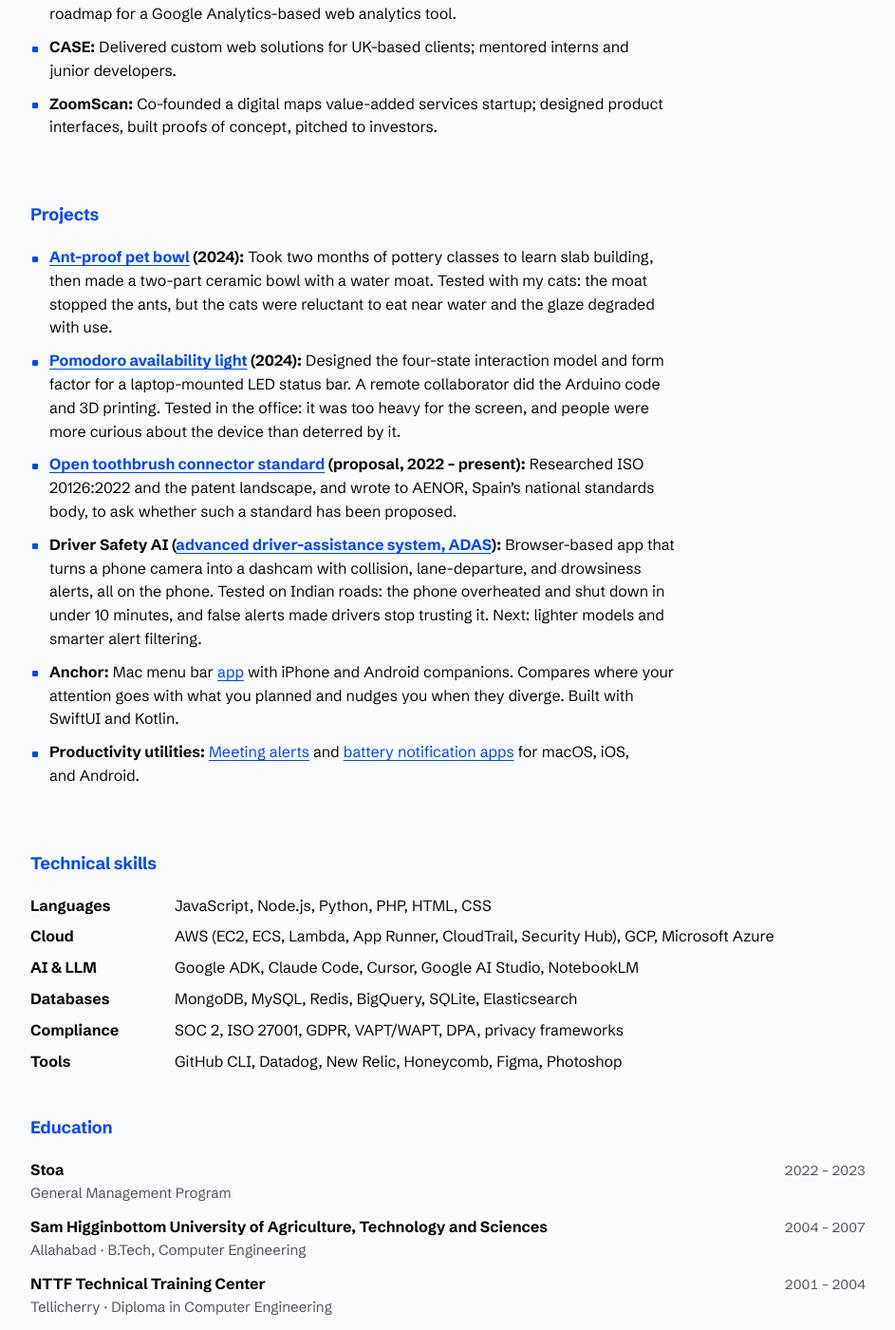
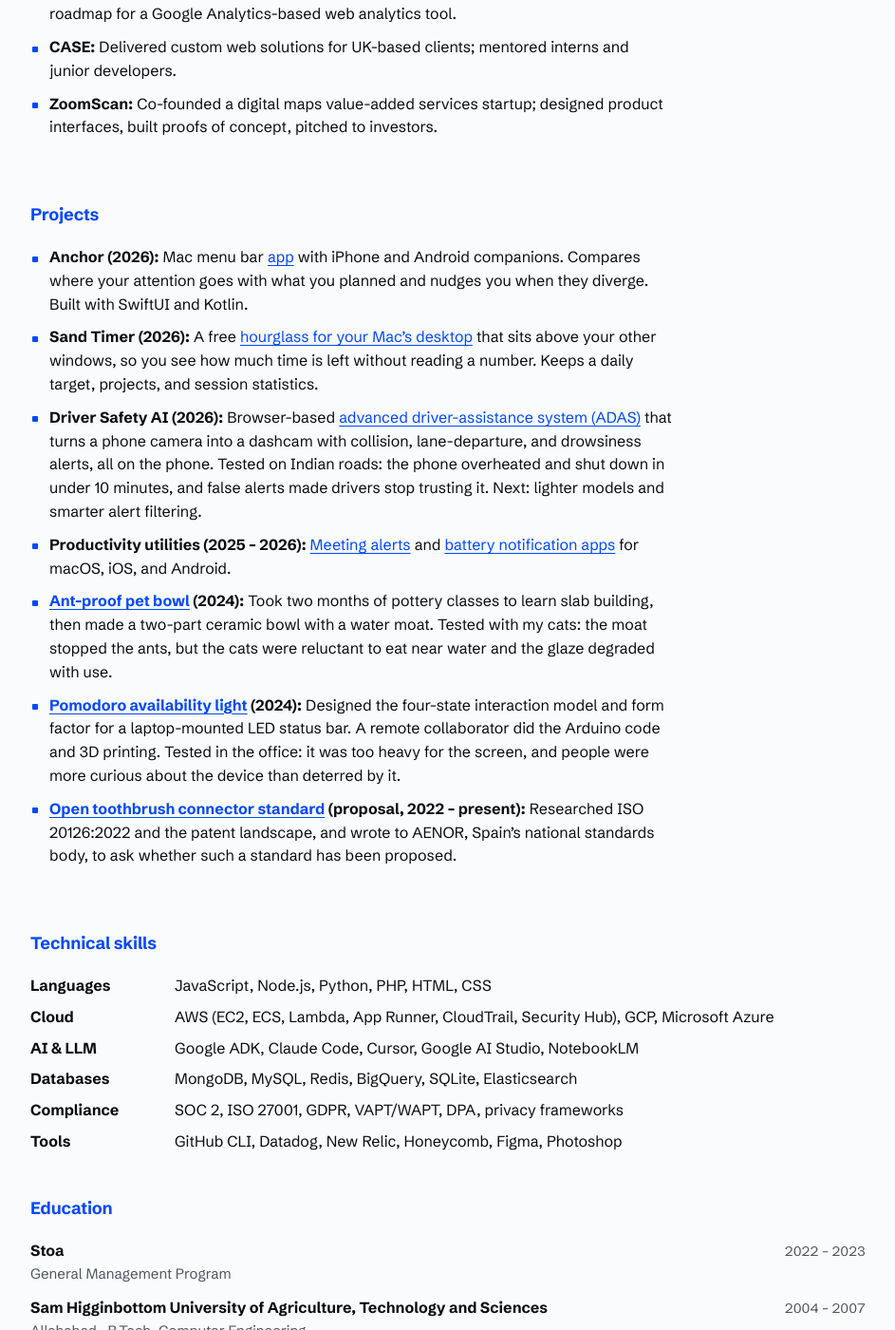
Before and after one commit to and/and.github.io, a Jekyll site: the page resume/index.html, which Jekyll copies as it is, in a window 1280 px wide and 1400 px high, scrolled down 2227 px. Shown: the whole window at 95% size, without its empty margins (168-1111 px from the left). Built offline with Jekyll 4.4.1, drawn with Linux system fonts in a browser that asks for light colours.

Commit message:
Resume: add Sand Timer and order projects by year, newest first
Co-Authored-By: Claude Sonnet 5.5 <noreply@anthropic.com>
Claude-Session: https://claude.ai/code/session_01MuwebNEXBFxCrvNjpbsvNM

```diff
--- a/resume/index.html
+++ b/resume/index.html
@@ -133,11 +133,11 @@ a:hover { text-decoration-thickness: 2px; }
 
   <p class="views-label" id="views-label">View this resume as</p>
   <div class="views" role="tablist" aria-labelledby="views-label">
-    <button role="tab" id="tab-all" data-view="all" aria-selected="true" aria-controls="panel">Everything <span class="n">29</span></button>
+    <button role="tab" id="tab-all" data-view="all" aria-selected="true" aria-controls="panel">Everything <span class="n">30</span></button>
     <button role="tab" id="tab-lead" data-view="lead" aria-selected="false" tabindex="-1" aria-controls="panel">Leadership <span class="n">13</span></button>
-    <button role="tab" id="tab-sw" data-view="sw" aria-selected="false" tabindex="-1" aria-controls="panel">Software <span class="n">20</span></button>
+    <button role="tab" id="tab-sw" data-view="sw" aria-selected="false" tabindex="-1" aria-controls="panel">Software <span class="n">21</span></button>
     <button role="tab" id="tab-hw" data-view="hw" aria-selected="false" tabindex="-1" aria-controls="panel">Hardware &amp; field <span class="n">10</span></button>
-    <button role="tab" id="tab-des" data-view="des" aria-selected="false" tabindex="-1" aria-controls="panel">Design &amp; making <span class="n">7</span></button>
+    <button role="tab" id="tab-des" data-view="des" aria-selected="false" tabindex="-1" aria-controls="panel">Design &amp; making <span class="n">8</span></button>
   </div>
 
   <main id="panel" role="tabpanel" aria-labelledby="tab-all">
@@ -223,12 +223,13 @@ a:hover { text-decoration-thickness: 2px; }
       <h2 class="sec-h">Projects</h2>
       <article class="job" data-job>
         <ul class="pts" style="margin-top:0">
+          <li data-v="sw des"><b>Anchor (2026):</b> Mac menu bar <a href="https://and.github.io/utilities/anchor/" target="_blank" rel="noopener">app</a> with iPhone and Android companions. Compares where your attention goes with what you planned and nudges you when they diverge. Built with SwiftUI and Kotlin.</li>
+          <li data-v="sw des"><b>Sand Timer (2026):</b> A free <a href="/utilities/sand-timer/">hourglass for your Mac’s desktop</a> that sits above your other windows, so you see how much time is left without reading a number. Keeps a daily target, projects, and session statistics.</li>
+          <li data-v="sw des"><b>Driver Safety AI (2026):</b> Browser-based <a href="https://and.github.io/dashcam/" target="_blank" rel="noopener">advanced driver-assistance system (ADAS)</a> that turns a phone camera into a dashcam with collision, lane-departure, and drowsiness alerts, all on the phone. Tested on Indian roads: the phone overheated and shut down in under 10 minutes, and false alerts made drivers stop trusting it. Next: lighter models and smarter alert filtering.</li>
+          <li data-v="sw"><b>Productivity utilities (2025 – 2026):</b> <a href="https://github.com/and/meeting-alerts-mac" target="_blank" rel="noopener">Meeting alerts</a> and <a href="https://github.com/and/battery" target="_blank" rel="noopener">battery notification apps</a> for macOS, iOS, and Android.</li>
           <li data-v="des hw"><b><a href="/making/ant-proof-pet-bowl/">Ant-proof pet bowl</a> (2024):</b> Took two months of pottery classes to learn slab building, then made a two-part ceramic bowl with a water moat. Tested with my cats: the moat stopped the ants, but the cats were reluctant to eat near water and the glaze degraded with use.</li>
           <li data-v="des hw"><b><a href="/making/pomodoro-availability-light/">Pomodoro availability light</a> (2024):</b> Designed the four-state interaction model and form factor for a laptop-mounted LED status bar. A remote collaborator did the Arduino code and 3D printing. Tested in the office: it was too heavy for the screen, and people were more curious about the device than deterred by it.</li>
           <li data-v="des hw"><b><a href="/making/open-toothbrush-connector-standard/">Open toothbrush connector standard</a> (proposal, 2022 – present):</b> Researched ISO 20126:2022 and the patent landscape, and wrote to AENOR, Spain’s national standards body, to ask whether such a standard has been proposed.</li>
-          <li data-v="sw des"><b>Driver Safety AI (<a href="https://and.github.io/dashcam/" target="_blank" rel="noopener">advanced driver-assistance system, ADAS</a>):</b> Browser-based app that turns a phone camera into a dashcam with collision, lane-departure, and drowsiness alerts, all on the phone. Tested on Indian roads: the phone overheated and shut down in under 10 minutes, and false alerts made drivers stop trusting it. Next: lighter models and smarter alert filtering.</li>
-          <li data-v="sw des"><b>Anchor:</b> Mac menu bar <a href="https://and.github.io/utilities/anchor/" target="_blank" rel="noopener">app</a> with iPhone and Android companions. Compares where your attention goes with what you planned and nudges you when they diverge. Built with SwiftUI and Kotlin.</li>
-          <li data-v="sw"><b>Productivity utilities:</b> <a href="https://github.com/and/meeting-alerts-mac" target="_blank" rel="noopener">Meeting alerts</a> and <a href="https://github.com/and/battery" target="_blank" rel="noopener">battery notification apps</a> for macOS, iOS, and Android.</li>
         </ul>
       </article>
     </section>
```
